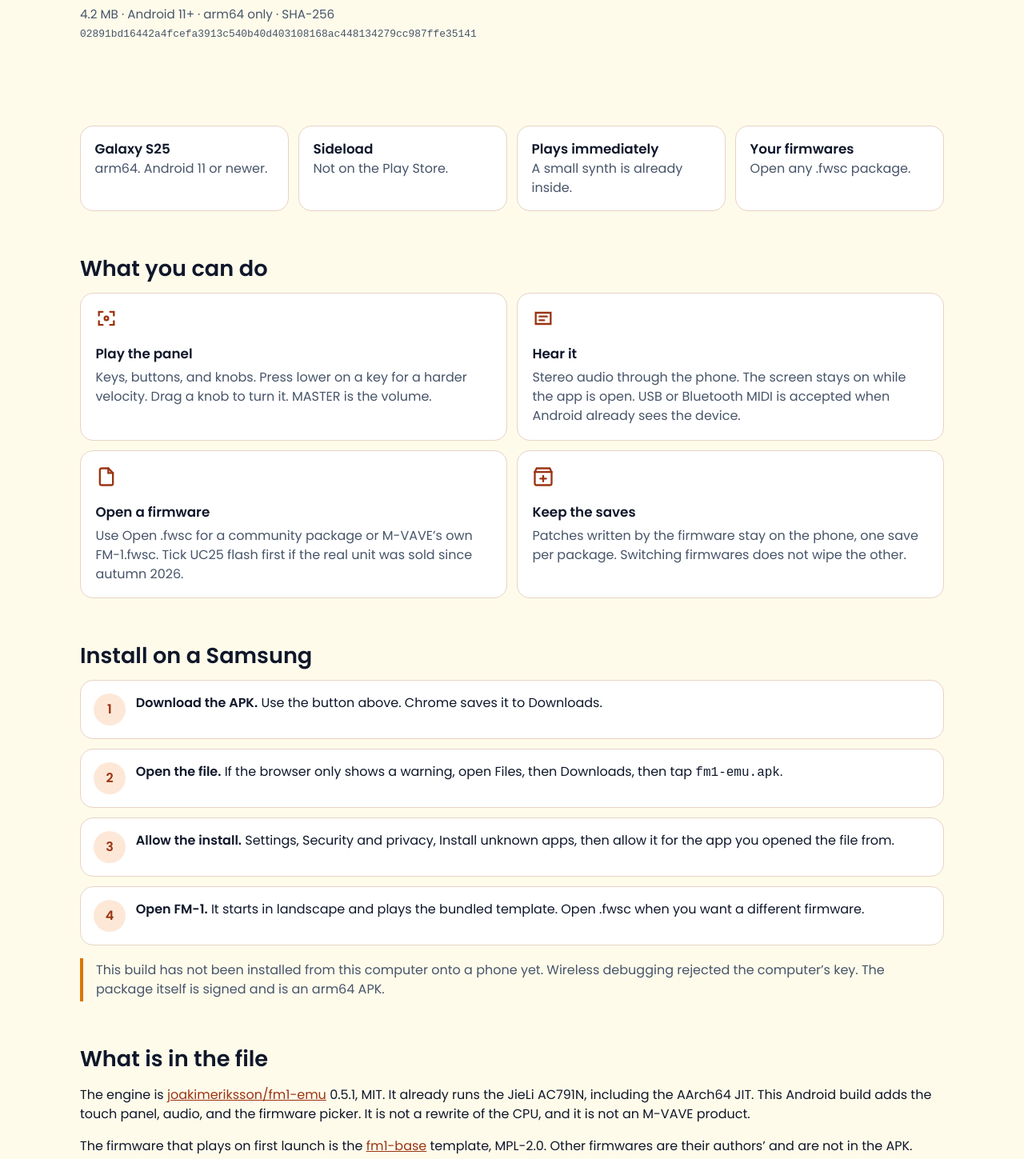
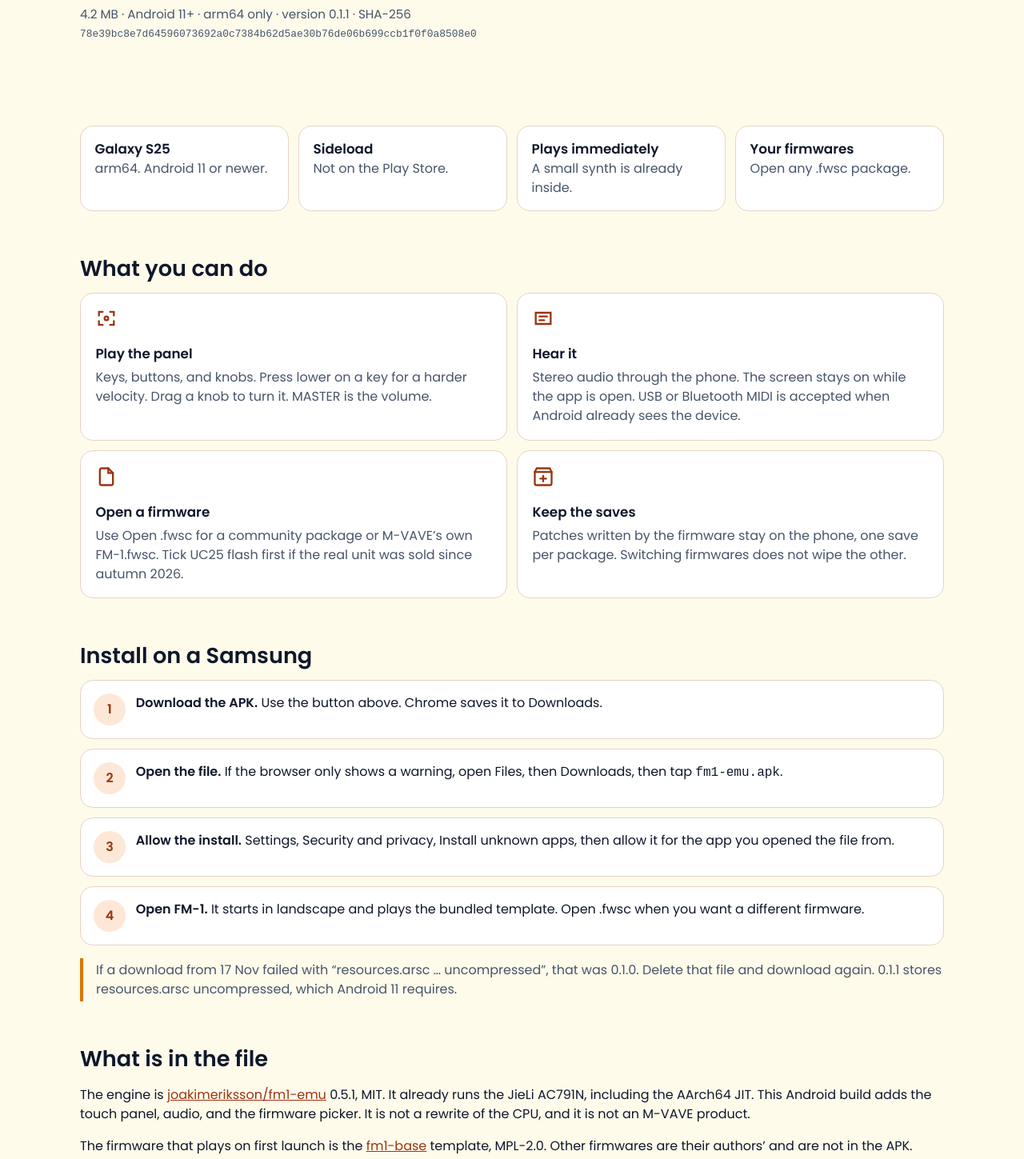
Before and after one commit to NaustudentX18/fm1-android, a plain HTML site: page index.html in a window 1280 px wide. Shown: the part 521-1970 px from the top of the page at 80% size. Drawn offline with Linux system fonts and the light colour scheme.

Commit message:
Note the 0.1.1 checksum after the resources.arsc fix.
Android 11 refused 0.1.0 because that file was compressed.

```diff
--- a/index.html
+++ b/index.html
@@ -208,7 +208,7 @@
             </a>
             <a class="btn ghost" href="#install">How to install</a>
           </div>
-          <p class="meta">4.2 MB · Android 11+ · arm64 only · SHA-256 <code>02891bd16442a4fcefa3913c540b40d403108168ac448134279cc987ffe35141</code></p>
+          <p class="meta">4.2 MB · Android 11+ · arm64 only · version 0.1.1 · SHA-256 <code>78e39bc8e7d64596073692a0c7384b62d5ae30b76de06b699ccb1f0f0a8508e0</code></p>
         </div>
         <figure class="panel-card">
           <svg viewBox="0 0 1280 820" role="img" aria-labelledby="panel-title panel-desc">
@@ -315,7 +315,7 @@
           <li><div><strong>Allow the install.</strong> Settings, Security and privacy, Install unknown apps, then allow it for the app you opened the file from.</div></li>
           <li><div><strong>Open FM-1.</strong> It starts in landscape and plays the bundled template. Open .fwsc when you want a different firmware.</div></li>
         </ol>
-        <p class="note">This build has not been installed from this computer onto a phone yet. Wireless debugging rejected the computer’s key. The package itself is signed and is an arm64 APK.</p>
+        <p class="note">If a download from 17 Nov failed with “resources.arsc … uncompressed”, that was 0.1.0. Delete that file and download again. 0.1.1 stores resources.arsc uncompressed, which Android 11 requires.</p>
       </section>
 
       <section>
```
